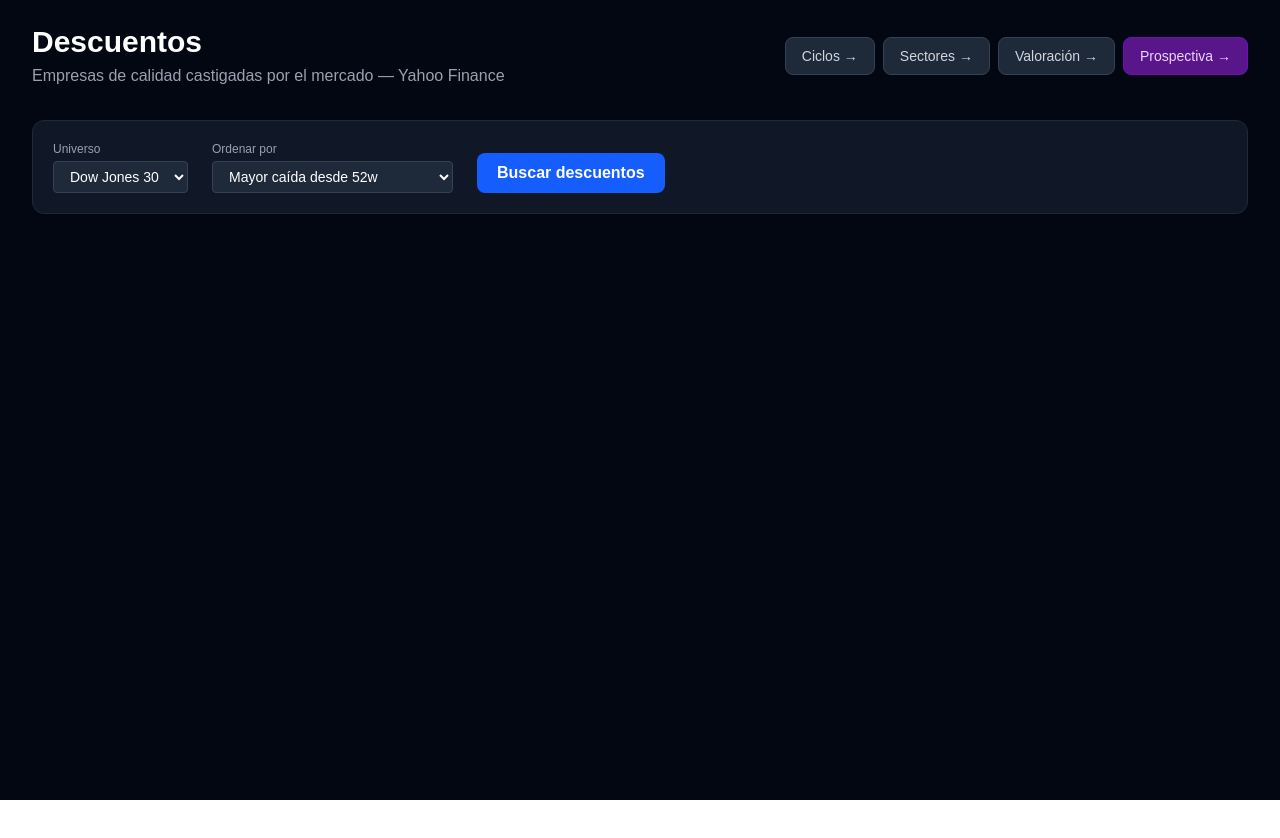
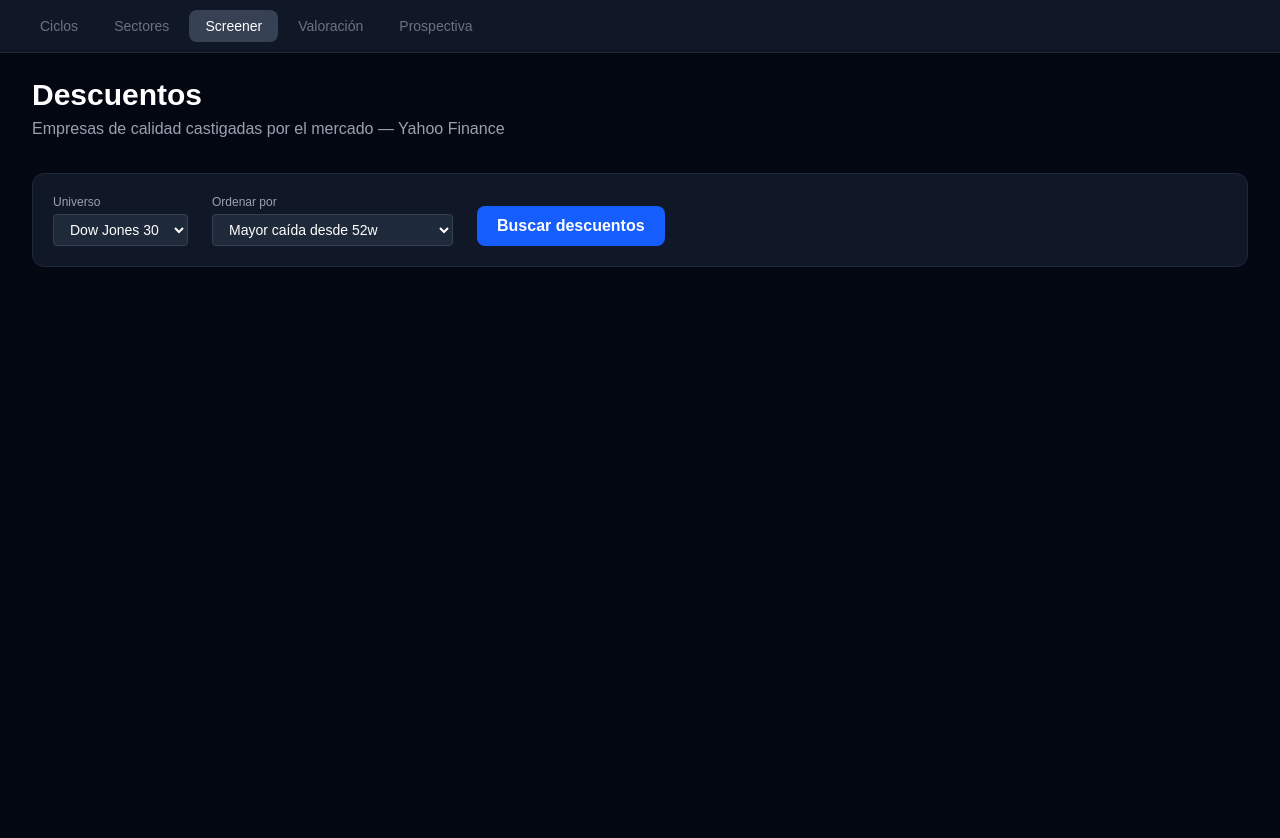
Before and after one commit to damo1606/descuentos, a Next.js app: page / in a window 1280 px wide. Shown: the top 838 px of the page. Before the commit the page ends 800 px from the top, so only its background shows below. Built offline with nearby package versions, Linux system fonts and the light colour scheme.

Commit message:
feat: add global nav bar with all 5 pages always visible
Replace per-page nav links with a shared Nav component in layout.tsx.
Active page is highlighted. Order: Ciclos → Sectores → Screener → Valoración → Prospectiva.

Co-Authored-By: Claude Sonnet 4.6 <noreply@anthropic.com>

```diff
--- /dev/null
+++ b/app/Nav.tsx
@@ -0,0 +1,35 @@
+"use client"
+
+import Link from "next/link"
+import { usePathname } from "next/navigation"
+
+const PAGES = [
+  { href: "/ciclos",      label: "Ciclos" },
+  { href: "/sectores",    label: "Sectores" },
+  { href: "/",            label: "Screener" },
+  { href: "/parte1",      label: "Valoración" },
+  { href: "/prospectiva", label: "Prospectiva" },
+]
+
+export function Nav() {
+  const path = usePathname()
+  return (
+    <nav className="bg-gray-900 border-b border-gray-800 px-6 py-2.5">
+      <div className="flex gap-1 flex-wrap">
+        {PAGES.map(p => {
+          const active = p.href === "/" ? path === "/" : path === p.href
+          return (
+            <Link key={p.href} href={p.href}
+              className={`px-4 py-1.5 rounded-lg text-sm font-medium transition-colors ${
+                active
+                  ? "bg-gray-700 text-white"
+                  : "text-gray-500 hover:text-gray-300 hover:bg-gray-800/60"
+              }`}>
+              {p.label}
+            </Link>
+          )
+        })}
+      </div>
+    </nav>
+  )
+}
--- a/app/ciclos/page.tsx
+++ b/app/ciclos/page.tsx
@@ -1,7 +1,6 @@
 "use client"
 
 import { useState, useEffect } from "react"
-import Link from "next/link"
 import type { MacroData, PhaseDetection } from "@/lib/macro"
 
 type EtfData = {
@@ -233,12 +232,6 @@ export default function Ciclos() {
           <div>
             <h1 className="text-2xl font-bold text-white">Ciclos Económicos</h1>
             <p className="text-gray-400 text-sm mt-1">Rotación sectorial según la fase del ciclo — modelo Fidelity / Goldman Sachs</p>
-          </div>
-          <div className="flex gap-3 shrink-0 flex-wrap justify-end text-sm">
-            <Link href="/sectores"    className="text-gray-500 hover:text-gray-300 transition-colors">Sectores →</Link>
-            <Link href="/"            className="text-gray-500 hover:text-gray-300 transition-colors">Screener →</Link>
-            <Link href="/parte1"      className="text-gray-500 hover:text-gray-300 transition-colors">Valoración →</Link>
-            <Link href="/prospectiva" className="text-purple-500 hover:text-purple-300 transition-colors">Prospectiva →</Link>
           </div>
         </div>
       </div>
--- a/app/layout.tsx
+++ b/app/layout.tsx
@@ -1,6 +1,7 @@
 import type { Metadata } from "next";
 import { Geist, Geist_Mono } from "next/font/google";
 import "./globals.css";
+import { Nav } from "./Nav";
 
 const geistSans = Geist({
   variable: "--font-geist-sans",
@@ -27,7 +28,7 @@ export default function RootLayout({
       lang="en"
       className={`${geistSans.variable} ${geistMono.variable} h-full antialiased`}
     >
-      <body className="min-h-full flex flex-col">{children}</body>
+      <body className="min-h-full flex flex-col"><Nav />{children}</body>
     </html>
   );
 }
--- a/app/page.tsx
+++ b/app/page.tsx
@@ -93,17 +93,9 @@ export default function Home() {
     <main className="min-h-screen bg-gray-950 text-gray-100 p-6">
       <div className="max-w-full mx-auto px-2">
 
-        <div className="flex items-center gap-4 mb-8">
-          <div>
-            <h1 className="text-3xl font-bold text-white">Descuentos</h1>
-            <p className="text-gray-400 mt-1">Empresas de calidad castigadas por el mercado — Yahoo Finance</p>
-          </div>
-          <div className="ml-auto flex gap-2 flex-wrap justify-end">
-            <Link href="/ciclos"        className="bg-gray-800 hover:bg-gray-700 text-gray-300 text-sm font-medium px-4 py-2 rounded-lg transition-colors border border-gray-700">Ciclos →</Link>
-            <Link href="/sectores"      className="bg-gray-800 hover:bg-gray-700 text-gray-300 text-sm font-medium px-4 py-2 rounded-lg transition-colors border border-gray-700">Sectores →</Link>
-            <Link href="/parte1"        className="bg-gray-800 hover:bg-gray-700 text-gray-300 text-sm font-medium px-4 py-2 rounded-lg transition-colors border border-gray-700">Valoración →</Link>
-            <Link href="/prospectiva"   className="bg-purple-900 hover:bg-purple-800 text-purple-200 text-sm font-medium px-4 py-2 rounded-lg transition-colors border border-purple-800">Prospectiva →</Link>
-          </div>
+        <div className="mb-8">
+          <h1 className="text-3xl font-bold text-white">Descuentos</h1>
+          <p className="text-gray-400 mt-1">Empresas de calidad castigadas por el mercado — Yahoo Finance</p>
         </div>
 
         {/* Filtros */}
--- a/app/parte1/page.tsx
+++ b/app/parte1/page.tsx
@@ -153,12 +153,6 @@ export default function Parte1() {
           <div>
             <h1 className="text-3xl font-bold text-white">Valoración de Empresas</h1>
             <p className="text-gray-400 mt-1">Modelo de calidad primero — como lo hacen los grandes fondos</p>
-          </div>
-          <div className="flex gap-4 shrink-0 flex-wrap justify-end">
-            <Link href="/ciclos"       className="text-sm text-gray-500 hover:text-gray-300 transition-colors">Ciclos →</Link>
-            <Link href="/sectores"     className="text-sm text-gray-500 hover:text-gray-300 transition-colors">Sectores →</Link>
-            <Link href="/"             className="text-sm text-gray-500 hover:text-gray-300 transition-colors">Screener →</Link>
-            <Link href="/prospectiva"  className="text-sm text-purple-500 hover:text-purple-300 transition-colors">Prospectiva →</Link>
           </div>
         </div>
 
--- a/app/prospectiva/page.tsx
+++ b/app/prospectiva/page.tsx
@@ -133,12 +133,6 @@ export default function Prospectiva() {
           <div>
             <h1 className="text-3xl font-bold text-white">Prospectiva del Negocio</h1>
             <p className="text-gray-400 mt-1">Análisis de trayectoria futura — más allá de los números de hoy</p>
-          </div>
-          <div className="flex gap-4 shrink-0 flex-wrap justify-end">
-            <Link href="/ciclos"   className="text-sm text-gray-500 hover:text-gray-300 transition-colors">Ciclos →</Link>
-            <Link href="/sectores" className="text-sm text-gray-500 hover:text-gray-300 transition-colors">Sectores →</Link>
-            <Link href="/"         className="text-sm text-gray-500 hover:text-gray-300 transition-colors">Screener →</Link>
-            <Link href="/parte1"   className="text-sm text-gray-500 hover:text-gray-300 transition-colors">Valoración →</Link>
           </div>
         </div>
 
--- a/app/sectores/page.tsx
+++ b/app/sectores/page.tsx
@@ -1,7 +1,6 @@
 "use client"
 
 import { useState, useEffect } from "react"
-import Link from "next/link"
 
 type EtfData = {
   symbol: string; sector: string; name: string
@@ -428,12 +427,6 @@ export default function Sectores() {
             <h1 className="text-2xl font-bold text-white">Sectores del S&P 500</h1>
             <p className="text-gray-400 text-sm mt-1">11 sectores GICS — métricas clave, tipo de moat, CAP y empresas principales</p>
           </div>
-          <div className="flex gap-3 shrink-0 flex-wrap justify-end text-sm">
-            <Link href="/ciclos"      className="text-gray-500 hover:text-gray-300 transition-colors">Ciclos →</Link>
-            <Link href="/"            className="text-gray-500 hover:text-gray-300 transition-colors">Screener →</Link>
-            <Link href="/parte1"      className="text-gray-500 hover:text-gray-300 transition-colors">Valoración →</Link>
-            <Link href="/prospectiva" className="text-purple-500 hover:text-purple-300 transition-colors">Prospectiva →</Link>
-          </div>
         </div>
       </div>
 
```
